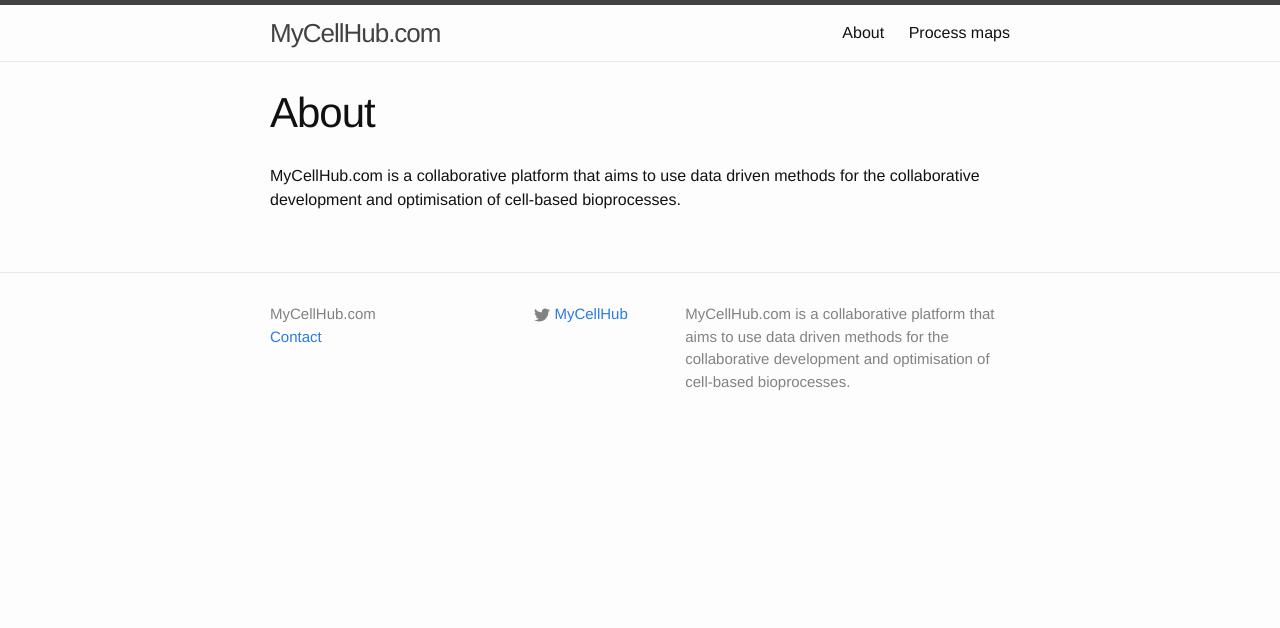
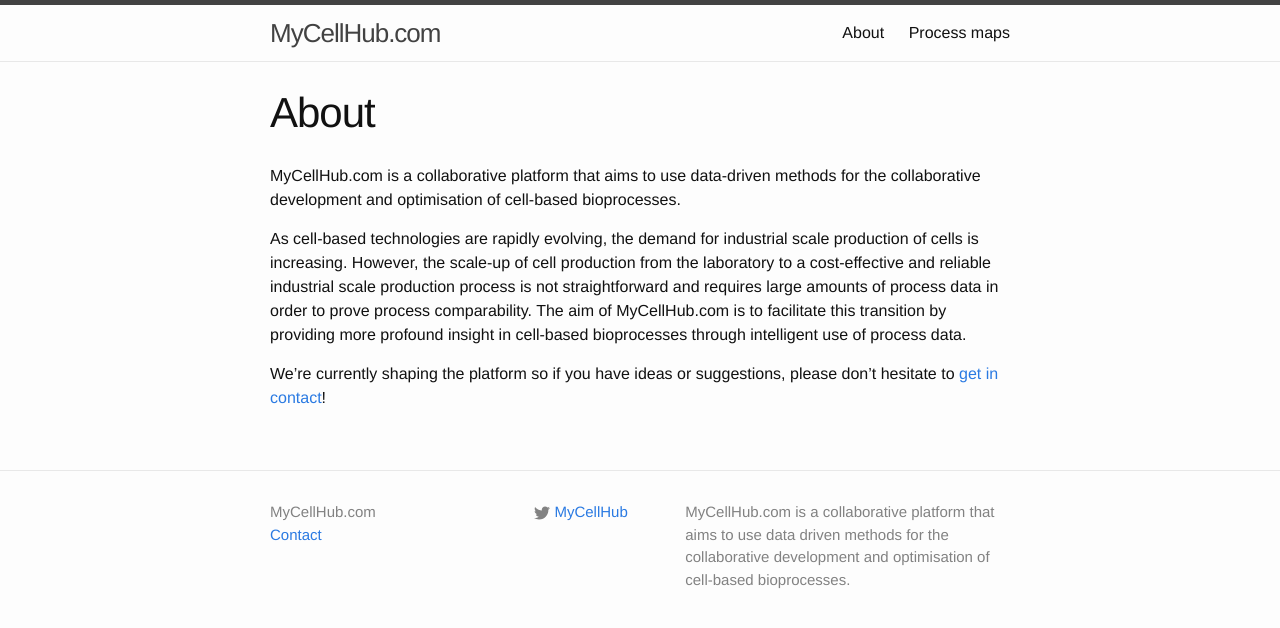
Before and after one commit to Ipes/bioreactor-efficiency-visualisations, a Jekyll site: the page built from about.md, in a window 1280 px wide. Shown: the top 628 px of the page. Built offline with Jekyll 4.4.1, drawn with Linux system fonts in a browser that asks for light colours.

Commit message:
update PM intro links

```diff
--- a/_includes/process_map2_v4.html
+++ b/_includes/process_map2_v4.html
@@ -1,7 +1,6 @@
 <html>
 <head>
-
-    <style>
+    <style type="text/css">
         #custom_tooltip {
             display: none;
             position: absolute;
@@ -20,12 +19,11 @@
             margin: 0;
             list-style: none;
         }
-
     </style>
 
     <script type="text/javascript" src="https://www.google.com/jsapi"></script>
     <script src="https://code.jquery.com/jquery-1.9.1.min.js"></script>
-    <script src="https://twitter.github.com/hogan.js/builds/3.0.1/hogan-3.0.1.js"></script>
+    <script src="http://twitter.github.com/hogan.js/builds/3.0.1/hogan-3.0.1.js"></script>
 
 </head>
 
--- a/about.md
+++ b/about.md
@@ -4,4 +4,10 @@ title: About
 permalink: /about/
 ---
 
-MyCellHub.com is a collaborative platform that aims to use data driven methods for the collaborative development and optimisation of cell-based bioprocesses.
+MyCellHub.com is a collaborative platform that aims to use data-driven methods for the collaborative development and optimisation of cell-based bioprocesses.
+
+As cell-based technologies are rapidly evolving, the demand for industrial scale production of cells is increasing.
+However, the scale-up of cell production from the laboratory to a cost-effective and reliable industrial scale production process is not straightforward and requires large amounts of process data in order to prove process comparability.
+The aim of MyCellHub.com is to facilitate this transition by providing more profound insight in cell-based bioprocesses through intelligent use of process data.
+
+We're currently shaping the platform so if you have ideas or suggestions, please don't hesitate to <a href="mailto:{{ site.email }}"> get in contact</a>!
```
Also changed, not shown: _includes/bar_chart.html (added, +41 -0 lines), _posts/2016-05-23-clinicaltrial_evolution.markdown (added, +23 -0 lines), processmap2.md (+2 -2 lines).
